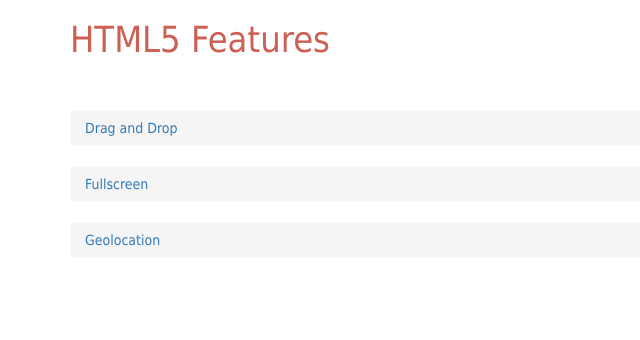
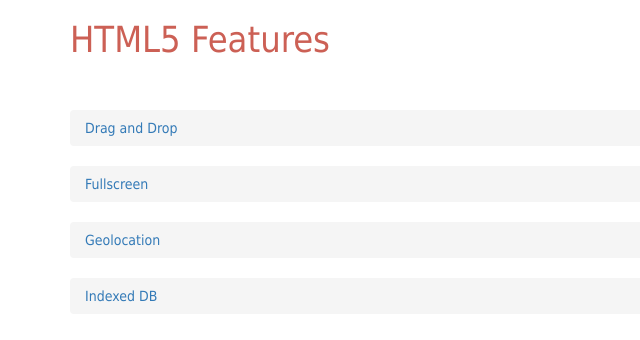
Before and after one commit to johncol/web-development-learning, a plain HTML site: page html5-intro/index.html in a window 1280 px wide. Shown: the whole page, without its empty margins (0-640 px from the left). Drawn offline with nearby package versions, Linux system fonts and the light colour scheme.

Commit message:
updated indexed db app background image and top margin, samples index

```diff
--- a/html5-intro/index.html
+++ b/html5-intro/index.html
@@ -18,6 +18,7 @@
 			<li class="breadcrumb"><a target="_blank" href="samples/drag-and-drop/index.html">Drag and Drop</a></li>
 			<li class="breadcrumb"><a target="_blank" href="samples/fullscreen-api/index.html">Fullscreen</a></li>
 			<li class="breadcrumb"><a target="_blank" href="samples/geolocation-api/index.html">Geolocation</a></li>
+			<li class="breadcrumb"><a target="_blank" href="samples/indexed-db/register-book.html">Indexed DB</a></li>
 		</ul>
 	</div>
 </body>
--- a/html5-intro/samples/indexed-db/indexed-db.css
+++ b/html5-intro/samples/indexed-db/indexed-db.css
@@ -7,7 +7,7 @@ body {
 .container {
 	background: #fff;
 	max-width: 1200px;
-	margin: 100px auto 50px;
+	margin: 50px auto;
 	padding: 30px 40px;
 }
 
```
